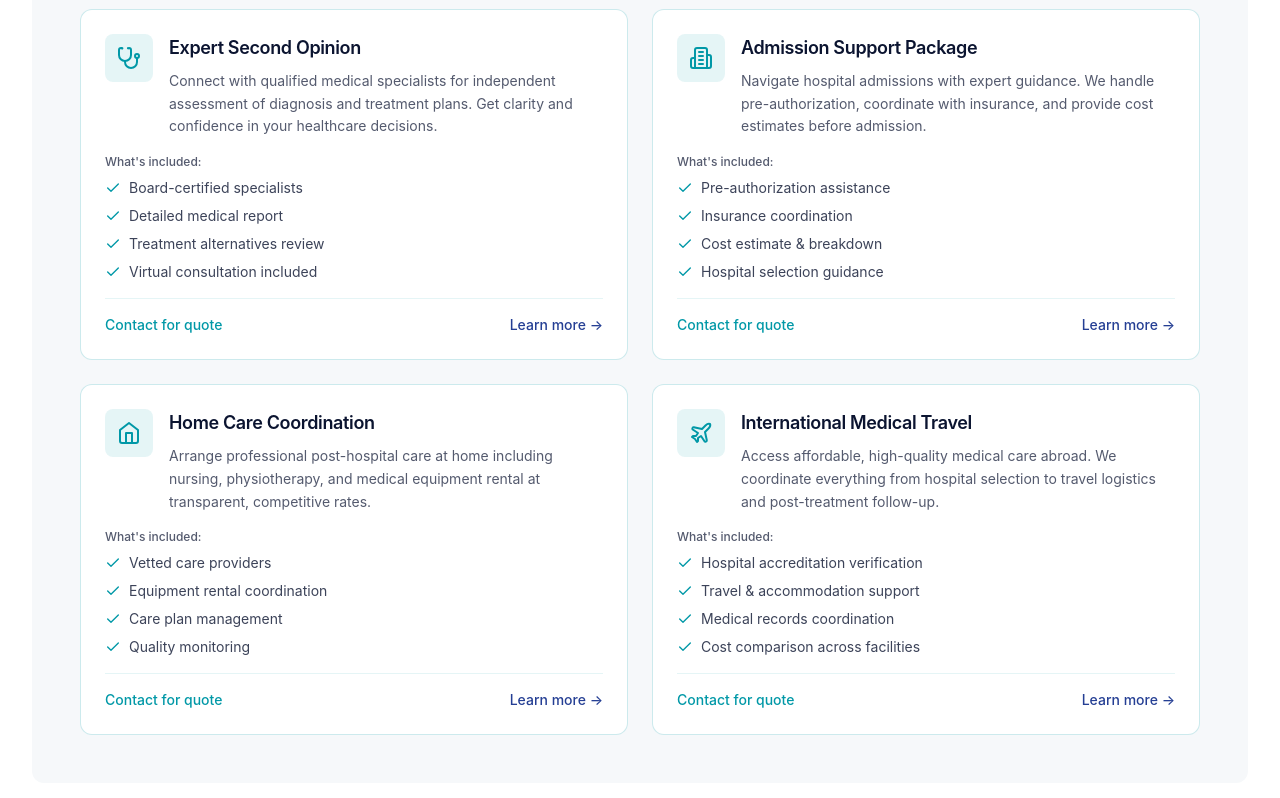
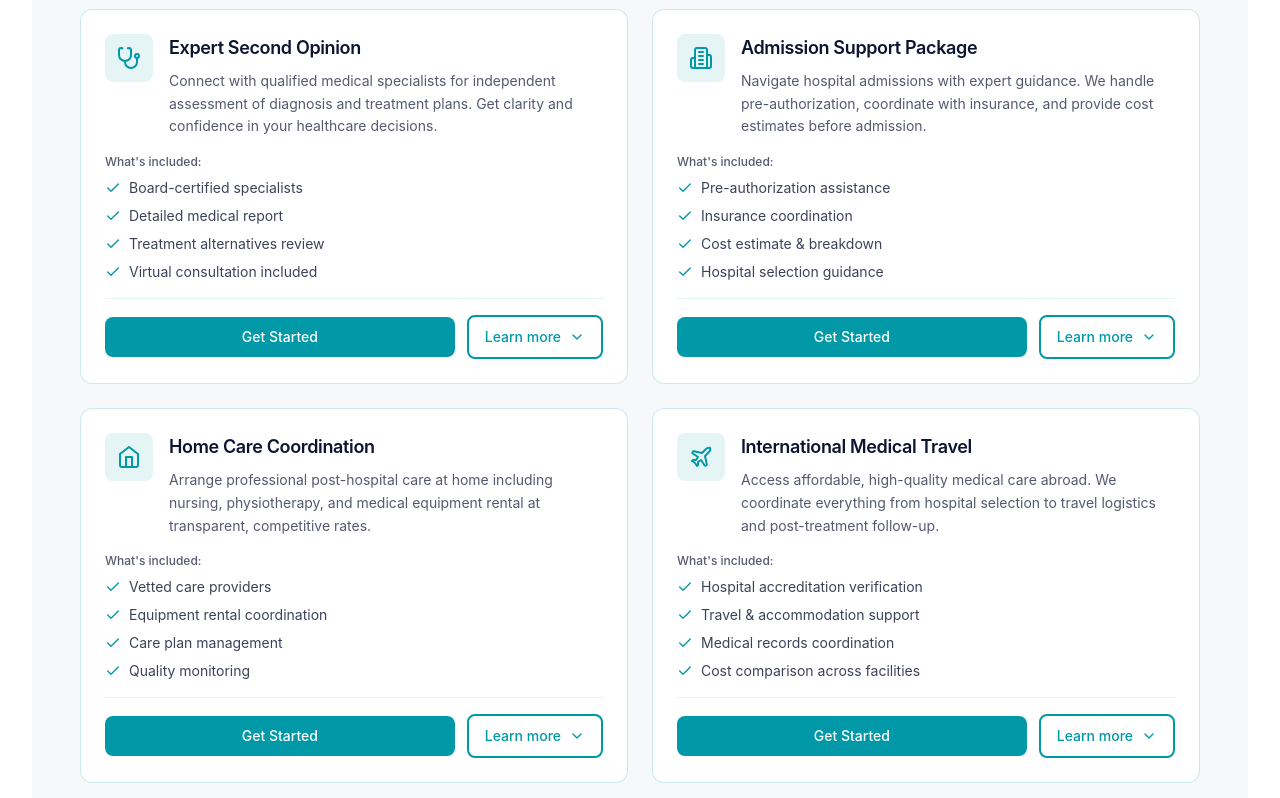
Before and after one commit to ViburPLP/Subtlecare2, a React (Vite) app: page / in a window 1280 px wide. Shown: the part 4083-4881 px from the top of the page. Built offline with nearby package versions, Linux system fonts and the light colour scheme.

Commit message:
Updated GetStarted.tsx

```diff
--- a/src/components/GetStarted.tsx
+++ b/src/components/GetStarted.tsx
@@ -9,7 +9,7 @@ export default function GetStarted() {
     <section id="get-started" className="bg-white py-16 sm:py-20 lg:py-28">
       <div className="max-w-4xl mx-auto px-4 sm:px-6 lg:px-8">
         <div className="text-center mb-12">
-          <h2 className="text-[#0b1430] mb-4">Get started today</h2>
+          <h2 className="text-[#0b1430] mb-4">Contact us to get started</h2>
           <p className="text-lg text-[#0b1430]/70 max-w-2xl mx-auto">
             Share your medical bills with us and let our team start working for you
           </p>
--- a/src/components/PricingSection.tsx
+++ b/src/components/PricingSection.tsx
@@ -1,4 +1,5 @@
-import { Check, Stethoscope, Building2, Home, Plane } from 'lucide-react';
+import { Check, Stethoscope, Building2, Home, Plane, ChevronDown, ChevronUp } from 'lucide-react';
+import { useState } from 'react';
 
 const plans = [
   {
@@ -65,32 +66,82 @@ const addOns = [
     icon: Stethoscope,
     description: 'Connect with qualified medical specialists for independent assessment of diagnosis and treatment plans. Get clarity and confidence in your healthcare decisions.',
     benefits: ['Board-certified specialists', 'Detailed medical report', 'Treatment alternatives review', 'Virtual consultation included'],
-    price: 'Contact for quote',
+    detailedDescription: 'Our Expert Second Opinion service connects you with board-certified medical specialists who provide independent assessments of your diagnosis and treatment plans. Get the clarity and confidence you need to make informed healthcare decisions.',
+    process: [
+      'Submit your medical records and current diagnosis',
+      'Our team matches you with a relevant specialist',
+      'Specialist reviews your case thoroughly',
+      'Receive detailed medical report with recommendations',
+      'Virtual consultation to discuss findings',
+    ],
+    pricing: {
+      general: { label: 'General Conditions', amount: 'KES 2,500' },
+      specialized: { label: 'Specialized Conditions', amount: 'KES 5,000' },
+    },
   },
   {
     name: 'Admission Support Package',
     icon: Building2,
     description: 'Navigate hospital admissions with expert guidance. We handle pre-authorization, coordinate with insurance, and provide cost estimates before admission.',
     benefits: ['Pre-authorization assistance', 'Insurance coordination', 'Cost estimate & breakdown', 'Hospital selection guidance'],
-    price: 'Contact for quote',
+    detailedDescription: 'Comprehensive support from admission through discharge. Our team handles all coordination with the hospital and insurance providers, ensuring a smooth admission process and monitoring your case throughout your stay.',
+    process: [
+      'Pre-admission consultation and cost estimation',
+      'Insurance pre-authorization processing',
+      'Hospital admission coordination',
+      'Daily monitoring during course of admission (up to 15 days)',
+      'Discharge processing and final bill review',
+    ],
+    pricing: {
+      package: { label: 'Package Cost', amount: 'KES 20,000' },
+      includes: 'Includes admission processing, follow-up for up to 15 days, and discharge processing',
+      additional: { label: 'Additional Days', amount: 'KES 1,000 per day after 15 days' },
+      bonus: 'Final bill review offered complimentarily at no extra charge',
+    },
   },
   {
     name: 'Home Care Coordination',
     icon: Home,
     description: 'Arrange professional post-hospital care at home including nursing, physiotherapy, and medical equipment rental at transparent, competitive rates.',
     benefits: ['Vetted care providers', 'Equipment rental coordination', 'Care plan management', 'Quality monitoring'],
-    price: 'Contact for quote',
+    detailedDescription: 'Post-discharge care coordination designed to support your recovery at home. We arrange professional nursing, physiotherapy, medical equipment, and ongoing care management tailored to your specific needs.',
+    process: [
+      'Assessment of post-discharge care needs',
+      'Matching with qualified care providers',
+      'Medical equipment arrangement and rental',
+      'Care plan development and coordination',
+      'Ongoing quality monitoring and adjustments',
+    ],
+    pricing: {
+      custom: true,
+      description: 'Pricing is customized based on individual care needs, duration, and services required. Contact us for a personalized quote.',
+    },
   },
   {
     name: 'International Medical Travel',
     icon: Plane,
     description: 'Access affordable, high-quality medical care abroad. We coordinate everything from hospital selection to travel logistics and post-treatment follow-up.',
     benefits: ['Hospital accreditation verification', 'Travel & accommodation support', 'Medical records coordination', 'Cost comparison across facilities'],
-    price: 'Contact for quote',
+    detailedDescription: 'Access world-class medical care abroad at competitive prices. We handle everything from selecting accredited international hospitals to coordinating travel, accommodation, and ensuring seamless medical records transfer. Includes comprehensive support for international treatment and claims assistance.',
+    process: [
+      'Medical needs assessment and hospital selection',
+      'Verification of hospital accreditation and specialists',
+      'Cost comparison across multiple facilities',
+      'Travel and accommodation coordination',
+      'Medical records transfer and translation',
+      'On-ground support during treatment',
+      'Post-treatment follow-up and claims assistance',
+    ],
+    pricing: {
+      custom: true,
+      description: 'Pricing is tailored based on destination, treatment type, duration, and specific client requirements. We provide detailed quotes comparing multiple international facilities.',
+    },
   },
 ];
 
 export default function PricingSection() {
+  const [expandedCard, setExpandedCard] = useState<number | null>(null);
+
   const scrollToSection = (id: string) => {
     const element = document.getElementById(id);
     if (element) {
@@ -103,6 +154,10 @@ export default function PricingSection() {
         behavior: 'smooth',
       });
     }
+  };
+
+  const toggleCard = (index: number) => {
+    setExpandedCard(expandedCard === index ? null : index);
   };
 
   return (
@@ -181,10 +236,14 @@ export default function PricingSection() {
           </div>
 
           <div className="grid lg:grid-cols-2 gap-6 max-w-6xl mx-auto">
-            {addOns.map((addon, index) => (
+            {addOns.map((addon, index) => {
+              const isExpanded = expandedCard === index;
+              return (
                 <div
                   key={index}
-                className="bg-white rounded-xl p-6 border border-[#0198a7] border-opacity-20 hover:border-[#0198a7] hover:shadow-xl transition-all duration-320 hover:-translate-y-1"
+                  className={`bg-white rounded-xl p-6 border border-[#0198a7] border-opacity-20 hover:border-[#0198a7] hover:shadow-xl transition-all duration-320 ${
+                    isExpanded ? 'lg:col-span-2 shadow-xl border-[#0198a7]' : ''
+                  }`}
                 >
                   <div className="flex items-start gap-4 mb-4">
                     <div className="w-12 h-12 bg-[#0198a7] bg-opacity-10 rounded-lg flex items-center justify-center flex-shrink-0">
@@ -200,6 +259,7 @@ export default function PricingSection() {
                     </div>
                   </div>
 
+                  {!isExpanded && (
                     <div className="mb-4">
                       <p className="text-xs font-medium text-[#0b1430]/70 mb-2">What's included:</p>
                       <ul className="grid gap-2">
@@ -211,19 +271,109 @@ export default function PricingSection() {
                         ))}
                       </ul>
                     </div>
+                  )}
 
-                <div className="flex items-center justify-between pt-4 border-t border-[#0198a7] border-opacity-10">
-                  <span className="text-sm font-medium text-[#0198a7]">{addon.price}</span>
+                  {isExpanded && (
+                    <div className="space-y-6 mb-6">
+                      <div>
+                        <h5 className="text-sm font-semibold text-[#0b1430] mb-3">Overview</h5>
+                        <p className="text-sm text-[#0b1430]/70 leading-relaxed">
+                          {addon.detailedDescription}
+                        </p>
+                      </div>
+
+                      <div>
+                        <h5 className="text-sm font-semibold text-[#0b1430] mb-3">How it works</h5>
+                        <ol className="space-y-2">
+                          {addon.process.map((step, idx) => (
+                            <li key={idx} className="flex items-start gap-3">
+                              <span className="flex-shrink-0 w-6 h-6 bg-[#0198a7] bg-opacity-10 rounded-full flex items-center justify-center text-xs font-semibold text-[#0198a7]">
+                                {idx + 1}
+                              </span>
+                              <span className="text-sm text-[#0b1430]/80 pt-0.5">{step}</span>
+                            </li>
+                          ))}
+                        </ol>
+                      </div>
+
+                      <div className="bg-[#f6f8fa] rounded-lg p-4">
+                        <h5 className="text-sm font-semibold text-[#0b1430] mb-3">Pricing</h5>
+                        {addon.pricing.custom ? (
+                          <p className="text-sm text-[#0b1430]/70">{addon.pricing.description}</p>
+                        ) : (
+                          <div className="space-y-3">
+                            {addon.pricing.general && (
+                              <div className="flex justify-between items-center">
+                                <span className="text-sm text-[#0b1430]/80">{addon.pricing.general.label}</span>
+                                <span className="text-sm font-semibold text-[#0198a7]">{addon.pricing.general.amount}</span>
+                              </div>
+                            )}
+                            {addon.pricing.specialized && (
+                              <div className="flex justify-between items-center">
+                                <span className="text-sm text-[#0b1430]/80">{addon.pricing.specialized.label}</span>
+                                <span className="text-sm font-semibold text-[#0198a7]">{addon.pricing.specialized.amount}</span>
+                              </div>
+                            )}
+                            {addon.pricing.package && (
+                              <div>
+                                <div className="flex justify-between items-center mb-2">
+                                  <span className="text-sm text-[#0b1430]/80">{addon.pricing.package.label}</span>
+                                  <span className="text-sm font-semibold text-[#0198a7]">{addon.pricing.package.amount}</span>
+                                </div>
+                                {addon.pricing.includes && (
+                                  <p className="text-xs text-[#0b1430]/60 mb-2">{addon.pricing.includes}</p>
+                                )}
+                                {addon.pricing.additional && (
+                                  <div className="flex justify-between items-center mb-2">
+                                    <span className="text-xs text-[#0b1430]/70">{addon.pricing.additional.label}</span>
+                                    <span className="text-xs font-medium text-[#0198a7]">{addon.pricing.additional.amount}</span>
+                                  </div>
+                                )}
+                                {addon.pricing.bonus && (
+                                  <div className="mt-3 pt-3 border-t border-[#0198a7] border-opacity-10">
+                                    <div className="flex items-start gap-2">
+                                      <Check className="w-4 h-4 text-[#0198a7] flex-shrink-0 mt-0.5" aria-hidden="true" />
+                                      <p className="text-xs font-medium text-[#0198a7]">{addon.pricing.bonus}</p>
+                                    </div>
+                                  </div>
+                                )}
+                              </div>
+                            )}
+                          </div>
+                        )}
+                      </div>
+                    </div>
+                  )}
+
+                  <div className="flex items-center gap-3 pt-4 border-t border-[#0198a7] border-opacity-10">
                     <button
                       onClick={() => scrollToSection('get-started')}
-                    className="text-sm font-medium text-[#253f94] hover:text-[#0198a7] transition-colors duration-150"
-                    aria-label={`Learn more about ${addon.name}`}
+                      className="flex-1 px-4 py-2.5 bg-[#0198a7] text-white rounded-lg text-sm font-medium transition-all duration-220 hover:scale-105 hover:shadow-lg focus-visible:outline-2 focus-visible:outline-offset-2 focus-visible:outline-[#0198a7]"
+                      aria-label={`Get started with ${addon.name}`}
                     >
-                    Learn more →
+                      Get Started
+                    </button>
+                    <button
+                      onClick={() => toggleCard(index)}
+                      className="flex items-center gap-2 px-4 py-2.5 bg-white border-2 border-[#0198a7] text-[#0198a7] rounded-lg text-sm font-medium transition-all duration-220 hover:bg-[#0198a7] hover:bg-opacity-5 focus-visible:outline-2 focus-visible:outline-offset-2 focus-visible:outline-[#0198a7]"
+                      aria-label={`${isExpanded ? 'Collapse' : 'Learn more about'} ${addon.name}`}
+                    >
+                      {isExpanded ? (
+                        <>
+                          <span>Show less</span>
+                          <ChevronUp className="w-4 h-4" aria-hidden="true" />
+                        </>
+                      ) : (
+                        <>
+                          <span>Learn more</span>
+                          <ChevronDown className="w-4 h-4" aria-hidden="true" />
+                        </>
+                      )}
                     </button>
                   </div>
                 </div>
-            ))}
+              );
+            })}
           </div>
         </div>
       </div>
```
Lines whose indentation alone changed are shown as unchanged.
